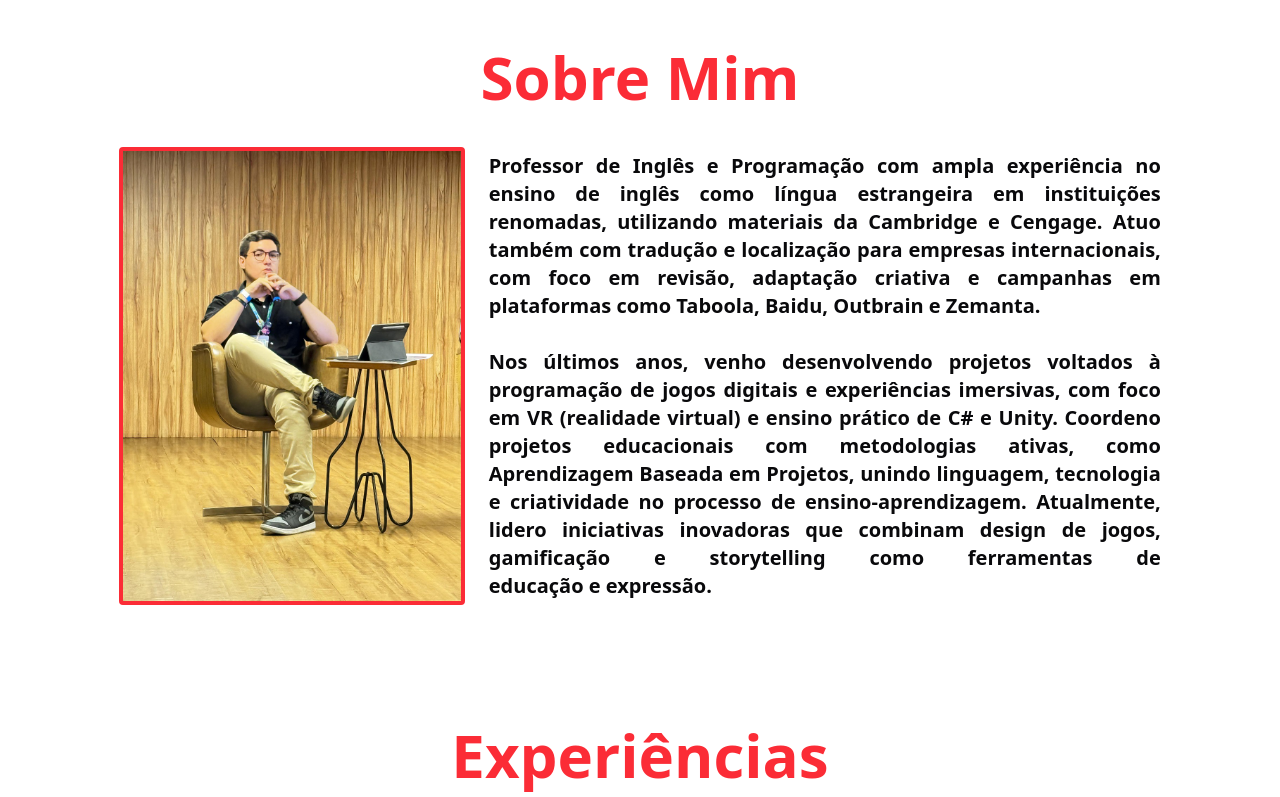
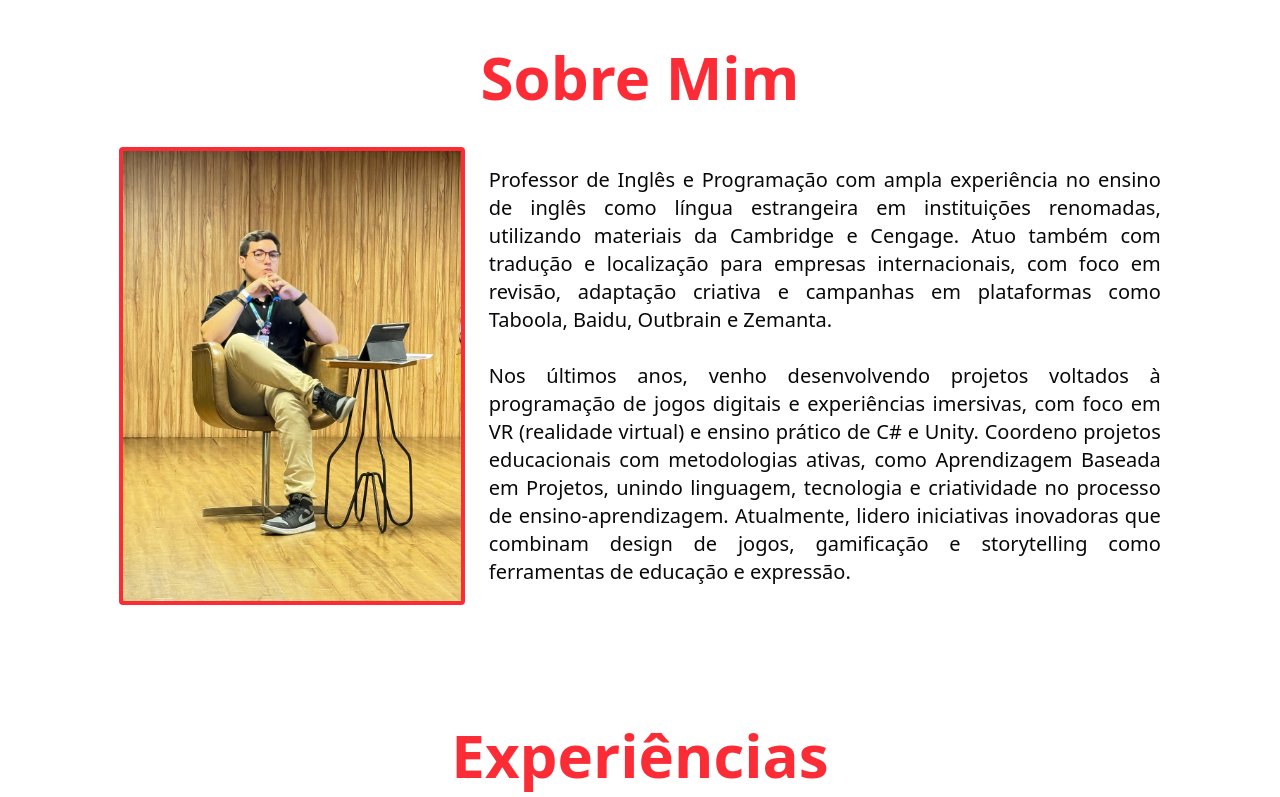
Before and after one commit to arthur-Gsilva/lipecarvalho, a Next.js app: page / in a window 1280 px wide. Shown: the part 641-1438 px from the top of the page. Built offline with nearby package versions, Linux system fonts and the light colour scheme.

Commit message:
tirando negrito do texto

```diff
--- a/src/components/aboutme/AboutMe.tsx
+++ b/src/components/aboutme/AboutMe.tsx
@@ -27,7 +27,7 @@ export const AboutMe = () => {
                 />
 
                 <div className="">
-                    <div className="text-center font-bold">
+                    <div className="text-center">
                         <p className="text-md md:text-xl max-w-2xl text-justify">
                             <span
                         dangerouslySetInnerHTML={{
```
